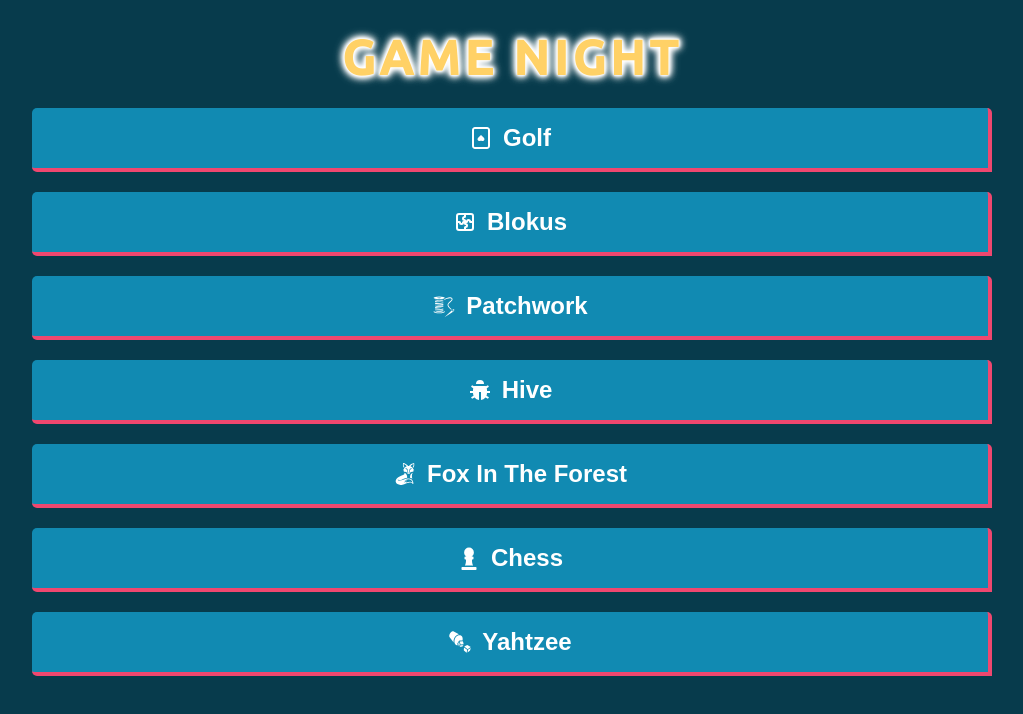
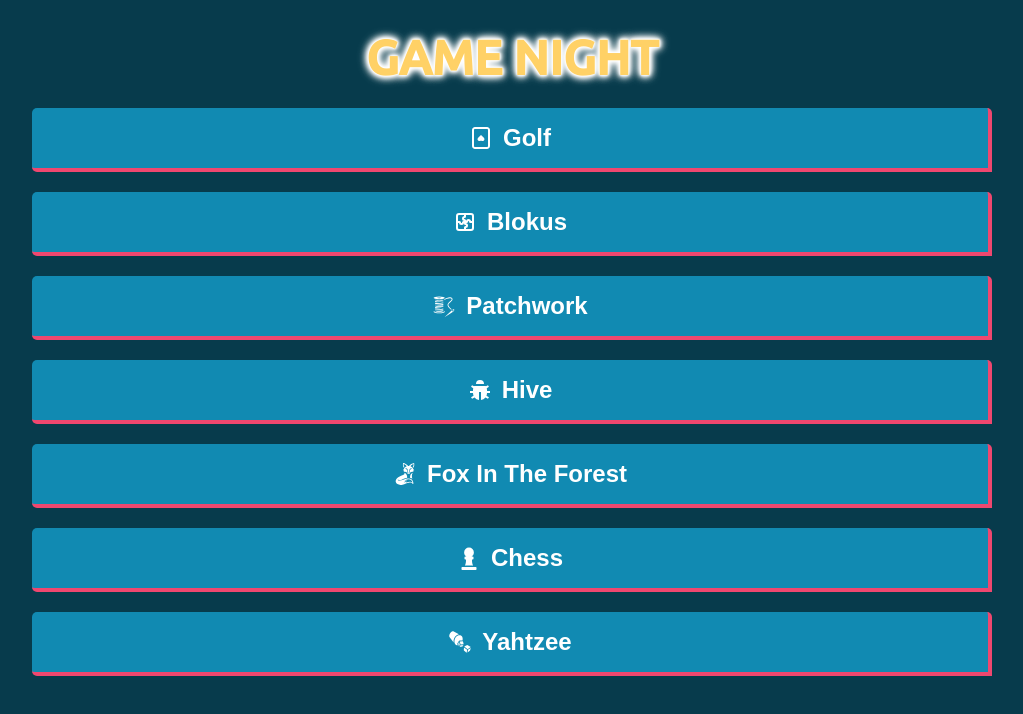
Before and after one commit to tylerpetersen02/my-app, a React (Create React App) app: page / in a window 1280 px wide. Shown: the top 714 px of the page, without its empty margins (128-1151 px from the left). Built offline with nearby package versions, Linux system fonts and the light colour scheme.

Commit message:
changing h1

```diff
--- a/src/Pages/Home/home.css
+++ b/src/Pages/Home/home.css
@@ -16,7 +16,6 @@
 }
 
 .glow {
-  letter-spacing: 0.1em;
   text-shadow: 0 0 1px #fff, 0 0 2px #fff, 0 0 4px #fff, 0 0 8px #fff,
     0 0 3px #fff, 0 0 6px #fff, 0 0 9px #fff, 0 0 12px #fff;
   margin: 30px 0px 30px 0px;
```
